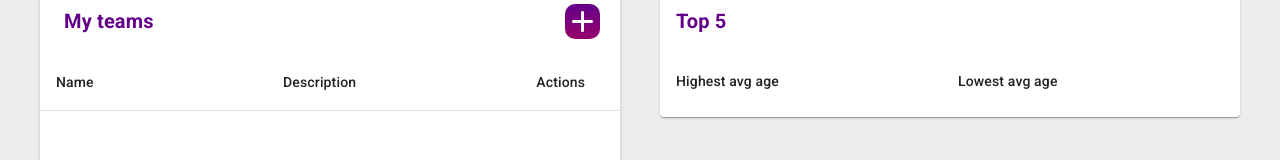
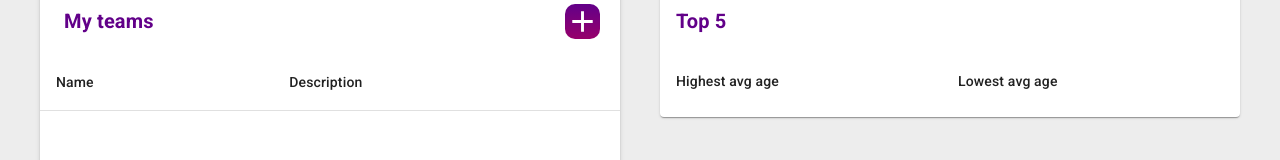
Before and after one commit to jaon82/squad-management-tool, a React (Create React App) app: page / in a window 1280 px wide. Shown: the part 125-285 px from the top of the page. Built offline with nearby package versions, Linux system fonts and the light colour scheme.

Commit message:
remove actions label

```diff
--- a/src/pages/Dashboard/MyTeams.tsx
+++ b/src/pages/Dashboard/MyTeams.tsx
@@ -100,6 +100,7 @@ function MyTeams(props: Props) {
               history.push(`/team/${rowData.id}`),
           },
         ]}
+        localization={{ header: { actions: "" } }}
       />
       <Dialog
         open={dialogOpen}
```
